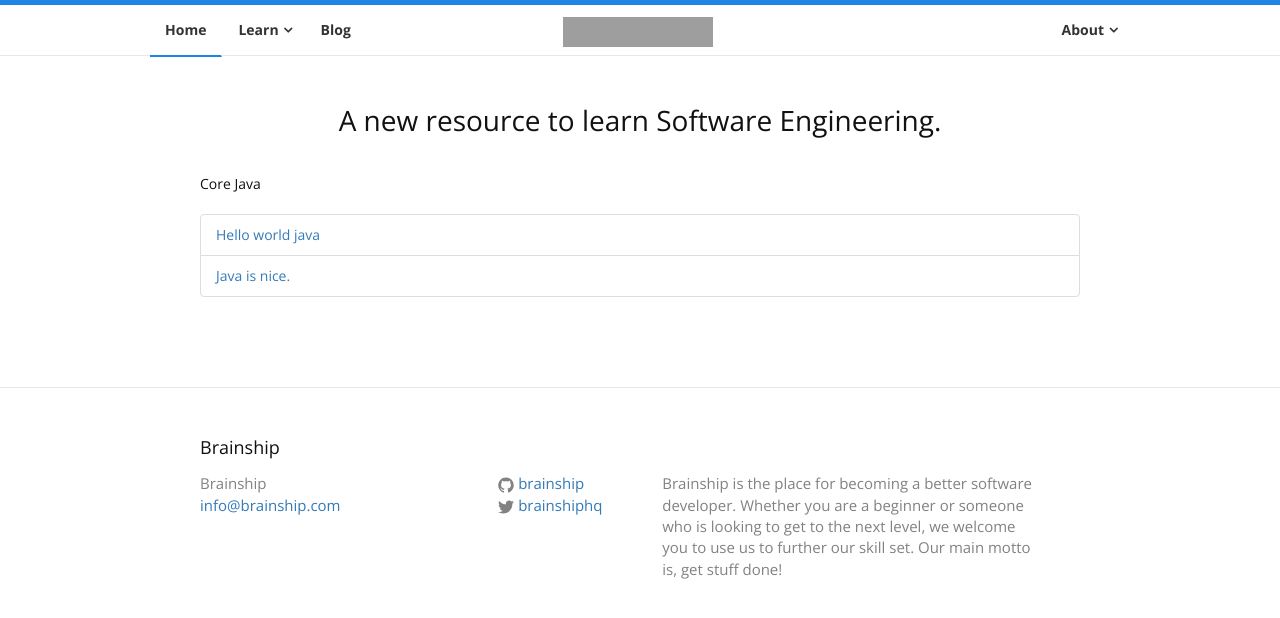
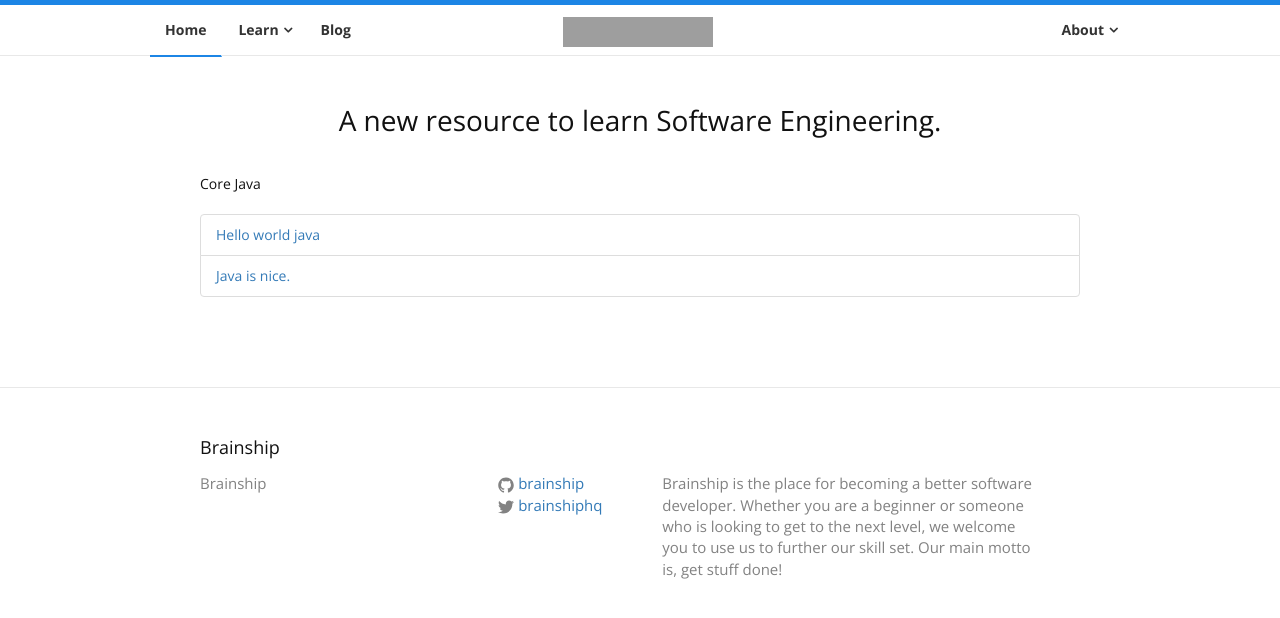
Before and after one commit to brainship/brainship-blog, a Jekyll site: the page built from index.md, in a window 1280 px wide. Shown: the top 618 px of the page. Built offline with Jekyll 4.4.1, drawn with Linux system fonts in a browser that asks for light colours; a script that is not in the unit is left out; grey boxes are pictures that could not be loaded.

Commit message:
remove email

```diff
--- a/_config.yml
+++ b/_config.yml
@@ -19,7 +19,6 @@
     permalink: "/blog/:categories/:year/:month/:day/:title"
     layout: "post"
 
-email: info@brainship.com
 description: 'Brainship is the place for becoming a better software developer. Whether
   you are a beginner or someone who is looking to get to the next level, we welcome
   you to use us to further our skill set.  Our main motto is, get stuff done!
```
